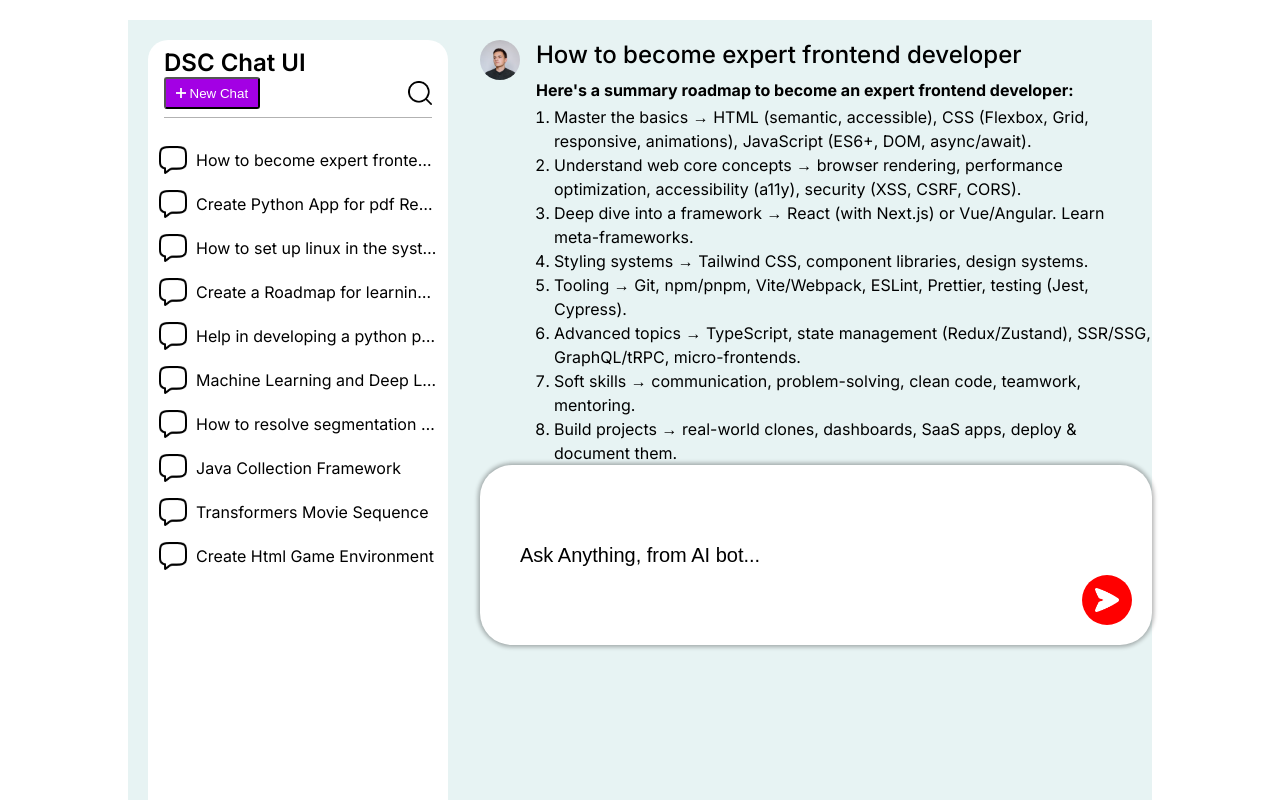
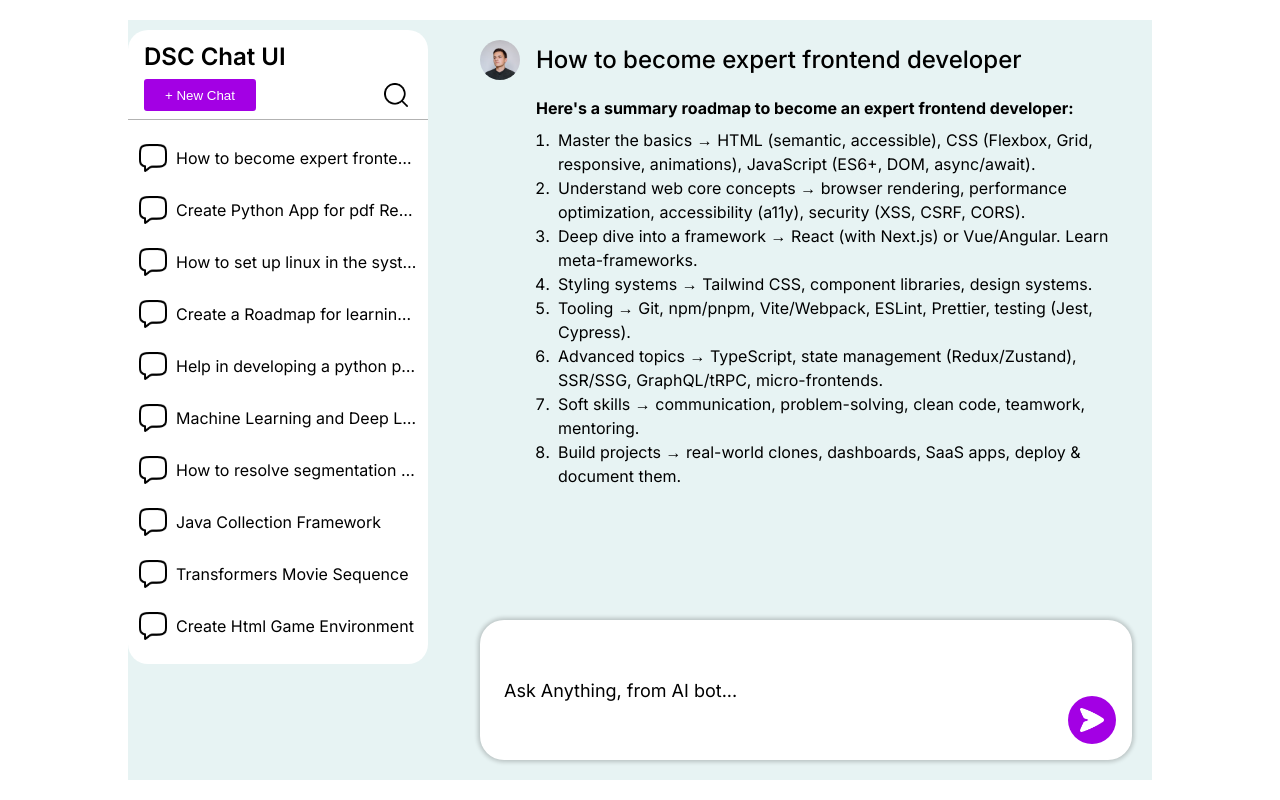
Before and after one commit to Sajrudin/html-css-beginner-projects, a plain HTML site: page 05-chat-ui/index.html in a window 1280 px wide. Shown: the top 800 px of the page. Drawn offline with Linux system fonts and the light colour scheme.

Commit message:
Updated width distribution with styling

```diff
--- a/05-chat-ui/index.html
+++ b/05-chat-ui/index.html
@@ -4,125 +4,149 @@
     <meta charset="UTF-8" />
     <meta name="viewport" content="width=device-width, initial-scale=1.0" />
     <title>Chat User Interface</title>
-    <link rel="stylesheet" href="./style.css">
+    <link rel="stylesheet" href="./style.css" />
   </head>
   <body>
-    <main>
+    <main class="chat-app">
+      <!-- Sidebar -->
       <aside class="left-sidebar">
-        <header>
+        <header class="sidebar-header">
           <h1>DSC Chat UI</h1>
+
           <div class="button-container">
-            <button type="button"> <img src="./images/plus-icon.png" alt=""> <span>New Chat</span></button>
-            <div class="search-icon">
-              <img src="./images/search-icon.png" alt="search-icon" />
-            </div>
+            <button type="button" class="new-chat-btn">+ New Chat</button>
+
+            <button type="button" class="search-btn" aria-label="Search chats">
+              <img src="./images/search-icon.png" alt="" />
+            </button>
           </div>
         </header>
 
         <section class="chat-section">
           <div class="chats">
             <div class="chat-icon">
-              <img src="./images/message-icon.png" alt="message-icon" />
+              <img src="./images/message-icon.png" alt="" />
             </div>
             <p>How to become expert frontend developer</p>
           </div>
+
           <div class="chats">
             <div class="chat-icon">
-              <img src="./images/message-icon.png" alt="message-icon" />
+              <img src="./images/message-icon.png" alt="" />
             </div>
             <p>Create Python App for pdf Reading</p>
           </div>
+
           <div class="chats">
             <div class="chat-icon">
-              <img src="./images/message-icon.png" alt="message-icon" />
+              <img src="./images/message-icon.png" alt="" />
             </div>
             <p>How to set up linux in the system</p>
           </div>
+
           <div class="chats">
             <div class="chat-icon">
-              <img src="./images/message-icon.png" alt="message-icon" />
+              <img src="./images/message-icon.png" alt="" />
             </div>
             <p>Create a Roadmap for learning Javascript in 30 days</p>
           </div>
+
           <div class="chats">
             <div class="chat-icon">
-              <img src="./images/message-icon.png" alt="message-icon" />
+              <img src="./images/message-icon.png" alt="" />
             </div>
             <p>Help in developing a python project</p>
           </div>
+
           <div class="chats">
             <div class="chat-icon">
-              <img src="./images/message-icon.png" alt="message-icon" />
+              <img src="./images/message-icon.png" alt="" />
             </div>
             <p>Machine Learning and Deep Learning</p>
           </div>
+
           <div class="chats">
             <div class="chat-icon">
-              <img src="./images/message-icon.png" alt="message-icon" />
+              <img src="./images/message-icon.png" alt="" />
             </div>
             <p>How to resolve segmentation fault in a C Program</p>
           </div>
+
           <div class="chats">
             <div class="chat-icon">
-              <img src="./images/message-icon.png" alt="message-icon" />
+              <img src="./images/message-icon.png" alt="" />
             </div>
             <p>Java Collection Framework</p>
           </div>
+
           <div class="chats">
             <div class="chat-icon">
-              <img src="./images/message-icon.png" alt="message-icon" />
+              <img src="./images/message-icon.png" alt="" />
             </div>
             <p>Transformers Movie Sequence</p>
           </div>
+
           <div class="chats">
             <div class="chat-icon">
-              <img src="./images/message-icon.png" alt="message-icon" />
+              <img src="./images/message-icon.png" alt="" />
             </div>
             <p>Create Html Game Environment</p>
           </div>
         </section>
       </aside>
 
+      <!-- Main chat area -->
       <section class="chat-container">
+        <!-- Response area -->
         <section class="response-section">
           <header class="user-message">
             <img src="./images/avatar.png" alt="Avatar" />
+
             <h3>How to become expert frontend developer</h3>
           </header>
+
           <div class="response-message">
             <p>
               Here's a summary roadmap to become an expert frontend developer:
             </p>
+
             <ol>
               <li>
                 Master the basics → HTML (semantic, accessible), CSS (Flexbox,
                 Grid, responsive, animations), JavaScript (ES6+, DOM,
                 async/await).
               </li>
+
               <li>
                 Understand web core concepts → browser rendering, performance
                 optimization, accessibility (a11y), security (XSS, CSRF, CORS).
               </li>
+
               <li>
                 Deep dive into a framework → React (with Next.js) or
                 Vue/Angular. Learn meta-frameworks.
               </li>
+
               <li>
                 Styling systems → Tailwind CSS, component libraries, design
                 systems.
               </li>
+
               <li>
                 Tooling → Git, npm/pnpm, Vite/Webpack, ESLint, Prettier, testing
                 (Jest, Cypress).
               </li>
+
               <li>
                 Advanced topics → TypeScript, state management (Redux/Zustand),
                 SSR/SSG, GraphQL/tRPC, micro-frontends.
               </li>
+
               <li>
                 Soft skills → communication, problem-solving, clean code,
                 teamwork, mentoring.
               </li>
+
               <li>
                 Build projects → real-world clones, dashboards, SaaS apps,
                 deploy &amp; document them.
@@ -131,9 +155,13 @@
           </div>
         </section>
 
+        <!-- Prompt -->
         <div class="prompt-box">
-            <input type="text" placeholder="Ask Anything, from AI bot...">
-            <button type="button" class="submit-icon"><img src="./images/send-icon.png" alt="submit"></button>
+          <input type="text" placeholder="Ask Anything, from AI bot..." />
+
+          <button type="button" class="submit-icon" aria-label="Send message">
+            <img src="./images/send-icon.png" alt="" />
+          </button>
         </div>
       </section>
     </main>
--- a/05-chat-ui/style.css
+++ b/05-chat-ui/style.css
@@ -1,223 +1,418 @@
 @import url("https://fonts.googleapis.com/css2?family=Inter:ital,opsz,wght@0,14..32,100..900;1,14..32,100..900&display=swap");
 
+
+/* =========================
+   RESET
+========================= */
+
 * {
-  box-sizing: border-box;
-  margin: 0;
-  padding: 0;
+    box-sizing: border-box;
+    margin: 0;
+    padding: 0;
 }
 
+
 body {
-  font-family: "Inter", sans-serif;
-  font-optical-sizing: auto;
+    font-family: "Inter", sans-serif;
+    background-color: white;
 }
 
-main{
-    max-width: 80vw;
+
+/* =========================
+   MAIN APPLICATION
+========================= */
+
+.chat-app {
+    width: 80vw;
+    max-width: 1600px;
+
+    height: calc(100vh - 40px);
+
     margin: 20px auto;
 
     display: flex;
-    justify-content: center;
-    align-items: flex-start;
+
     gap: 32px;
 
+    align-items: flex-start;
+
     background-color: #e7f3f3;
+
+    overflow: hidden;
 }
 
-.left-sidebar{
-    height: 1000px;
-    width: 300px;
 
+/* =========================
+   SIDEBAR
+========================= */
 
-    background-color: rgba(255, 255, 255, 1);
+.left-sidebar {
+    flex: 0 0 300px;
+
+    height: calc(100%-20px);
+
+    background-color: white;
+
     border-radius: 20px;
-    margin: 20px 0px 0px 20px;
 
     display: flex;
     flex-direction: column;
-    gap: 12px;
+
+    margin-top: 10px;
+
+    overflow: hidden;
 }
 
-.left-sidebar header h1{
+
+/* Sidebar Header */
+
+.sidebar-header {
+    flex-shrink: 0;
+}
+
+
+.sidebar-header h1 {
     font-size: 24px;
     font-weight: 600;
-    color: rgba(0, 0, 0, 1);
-    padding-top: 8px;
-    padding-left: 16px;
+
+    padding: 12px 16px 8px;
 }
 
-.button-container{
+
+/* =========================
+   SIDEBAR BUTTONS
+========================= */
+
+.button-container {
     display: flex;
+
     justify-content: space-between;
-    align-items: end;
+    align-items: center;
 
-    padding-bottom: 8px;
-    gap: 4px;
+    padding: 0 16px 8px;
+
     border-bottom: 1px solid rgba(0, 0, 0, 0.3);
-    margin-left: 16px;
-    margin-right: 16px;
-
 }
 
-.button-container button{
+
+.new-chat-btn {
+    height: 32px;
+    width: 112px;
+
+    padding: 4px 8px;
+
     color: white;
-    background-color: rgba(163,0,228,1);
 
-    height: 32px;
-    width: 96px;
+    background-color: rgb(163, 0, 228);
+
+    border: none;
     border-radius: 3px;
-    padding: 4px 8px 4px 8px;
 
     cursor: pointer;
 }
-.button-container button img{
-    height: 10px;
-    width: 10px;
+
+
+.new-chat-btn:hover {
+    background-color: rgb(145, 0, 205);
 }
-.button-container img{
+
+
+.search-btn {
+    height: 32px;
+    width: 32px;
+
+    display: flex;
+    justify-content: center;
+    align-items: center;
+
+    background: transparent;
+
+    border: none;
+
+    cursor: pointer;
+}
+
+
+.search-btn img {
     width: 24px;
     height: 24px;
 }
 
-.chat-section{
+
+/* =========================
+   CHAT LIST
+========================= */
+
+.chat-section {
+    flex: 1;
+
+    min-height: 0;
+
     display: flex;
     flex-direction: column;
-    gap: 16px;
 
-    margin-top: 16px;
+    gap: 8px;
+
+    padding: 16px 0;
+
     overflow-y: auto;
 }
 
-.chats{
+
+/* Individual chat */
+
+.chats {
+    flex-shrink: 0;
+
+    min-width: 0;
+
     display: flex;
-    justify-content: flex-start;
+
     align-items: center;
 
     gap: 8px;
 
-    width: 100%;
-    padding: 0 10px;
+    padding: 8px 10px;
+
     cursor: pointer;
+
     transition: background-color 0.2s;
 }
 
-.chats:hover{
-    background-color: rgba(0, 0, 0, 0.2);
+
+.chats:hover {
+    background-color: rgba(0, 0, 0, 0.08);
 }
-.chat-icon{
+
+
+/* Message icon */
+
+.chat-icon {
     flex: 0 0 30px;
+
+    width: 30px;
+
     display: flex;
     justify-content: center;
     align-items: center;
 }
 
-.chats img{
+
+.chats img {
     width: 28px;
     height: 28px;
 }
 
-.chats p{
+
+/* Chat title */
+
+.chats p {
     flex: 1;
+
+    min-width: 0;
 
     font-size: 16px;
     font-weight: 400;
+
     line-height: 1.25;
 
     color: black;
 
     white-space: nowrap;
+
     overflow: hidden;
+
     text-overflow: ellipsis;
 }
 
-.chat-container{
+
+/* =========================
+   CHAT CONTAINER
+========================= */
+
+.chat-container {
+    flex: 1;
+
+    min-width: 0;
+    min-height: 0;
+
+    height: 100%;
+
     display: flex;
     flex-direction: column;
 
-    justify-content: space-between;
+    gap: 20px;
 }
 
-.response-section .user-message{
+
+/* =========================
+   RESPONSE
+========================= */
+
+.response-section {
+    flex: 1;
+
+    min-height: 0;
+
+    overflow-y: auto;
+
+    padding: 20px 20px 0;
+}
+
+
+/* User message header */
+
+.user-message {
     display: flex;
+
     align-items: center;
+
     gap: 16px;
 
-    margin-top: 20px;
+    margin-bottom: 16px;
 }
 
-.user-message h3{
-    font-size: 24px;
-    font-weight: 500;
-    line-height: 100%;
-    margin-bottom: 10px;
-}
-.user-message img{
+
+.user-message img {
+    flex: 0 0 40px;
+
+    width: 40px;
     height: 40px;
-    width: 40px;
+
     border-radius: 50%;
 
     object-fit: cover;
 }
 
-.response-message{
-    margin-left: 56px;
+
+.user-message h3 {
+    font-size: 24px;
+
+    font-weight: 500;
+
+    line-height: 1.2;
 }
+
+
+/* =========================
+   RESPONSE CONTENT
+========================= */
+
+.response-message {
+    padding-left: 56px;
+}
+
+
 .response-message p {
+    margin-bottom: 8px;
+
     font-size: 16px;
+
     font-weight: 700;
 
-    margin-bottom: 5px;
+    line-height: 1.5;
 }
 
-.response-message ol{
+
+.response-message ol {
     margin-left: 18px;
+
     font-size: 16px;
+
     line-height: 1.5;
+
     color: black;
 }
 
-.prompt-box {
-    position: relative;
-    display: flex;
-    align-items: center;
-    background-color: white;
-    border-radius: 32px;
-    padding: 0;
-    min-height: 180px;
 
-    box-shadow: 0px 0px 4px 2px rgba(1,1,1,0.3);
+.response-message li {
+    padding-left: 4px;
 }
 
+
+/* =========================
+   PROMPT BOX
+========================= */
+
+.prompt-box {
+    flex: 0 0 140px;
+
+    position: relative;
+
+    display: flex;
+
+    align-items: flex-start;
+
+    background-color: white;
+
+    border-radius: 24px;
+
+    box-shadow: 0 0 4px 2px rgba(1, 1, 1, 0.2);
+
+    margin: 0 20px 20px;
+
+    overflow: hidden;
+}
+
+
 .prompt-box input {
-    flex:1;
+    flex: 1;
+
+    min-width: 0;
+
+    height: 100%;
+
+    padding: 24px 80px 24px 24px;
+
     border: none;
-    font-size: 20px;
-    padding: 32px 40px;
+
+    outline: none;
+
     background: transparent;
 
+    font-family: inherit;
 
+    font-size: 18px;
 }
-.prompt-box input::placeholder{
+
+
+.prompt-box input::placeholder {
     color: black;
 }
 
-.prompt-box button{
+
+/* Send button */
+
+.prompt-box button {
     position: absolute;
-    bottom: 20px;
-    right: 20px;
-    height: 50px;
-    width: 50px;
 
-    background-color: red;
-    border: none;
-    border-radius: 32px;
+    right: 16px;
+    bottom: 16px;
+
+    width: 48px;
+    height: 48px;
 
     display: flex;
+
     justify-content: center;
     align-items: center;
 
+    background-color: rgb(163, 0, 228);
+
+    border: none;
+
+    border-radius: 50%;
+
     cursor: pointer;
 }
+
+
+.prompt-box button:hover {
+    background-color: rgb(145, 0, 205);
+}
+
+
 .prompt-box button img {
+    width: 24px;
     height: 24px;
-    width: 24px;
 }
```
